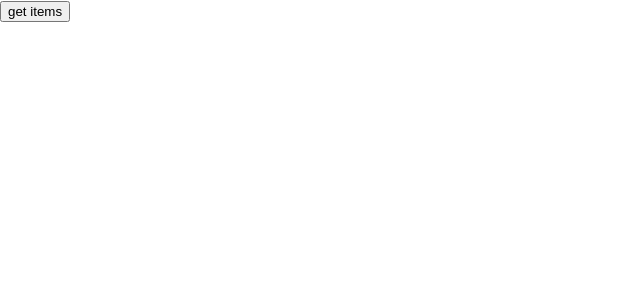
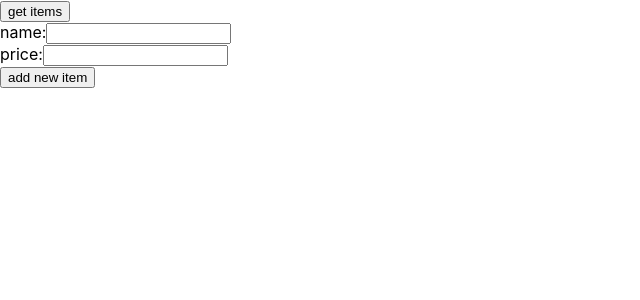
Before and after one commit to Lidan-Huang/react--shoppinglist, a React (Create React App) app: page / in a window 1280 px wide. Shown: the top 300 px of the page, without its empty margins (0-640 px from the left). Built offline with nearby package versions, Linux system fonts and the light colour scheme.

Commit message:
added AddItemForm component

```diff
--- a/src/App.js
+++ b/src/App.js
@@ -1,6 +1,7 @@
 // import {useEffect, useState}
 import {useState} from 'react';
 import Item from './components/Item';
+import AddItemForm from './components/AddItemForm';
 import { v4 as uuid } from 'uuid';
 import './App.css';
 
@@ -8,6 +9,7 @@ const BASE_URL = "http://localhost:3001/items";
 
 function App() {
   const [data, setData] = useState(null);
+  // const [newItem, setNewItem] = useState(null);
 
   //items is a function
   const items = async() => {
@@ -23,13 +25,33 @@ function App() {
         })
   };
 
-  console.log("data", data);
+
+
+  const updateNewItem =  async({name, price}) => {
+      await fetch(`${BASE_URL}`,{
+        method: 'POST',
+        headers: {
+          'Content-Type': 'application/json',
+        },
+        body: JSON.stringify({name, price}),
+      })
+      .then(res => {
+        if(res.ok) return res.json()
+      })
+      .then(res => {
+        const newRes = {...res.added, id: uuid()};
+        setData((d) => [...d, newRes]);
+      });
+  };
+
   return (
    <div>
     <button className="App items-btn" onClick={() => items()}>get items</button>
     {data && data.map((d) => {
       return <Item name={d.name} price={d.price} key={d.id}/>
     })}
+    <AddItemForm updateNewItem={updateNewItem} />
+
    </div>
   );
 }
--- /dev/null
+++ b/src/components/AddItemForm.js
@@ -0,0 +1,53 @@
+import { useState } from "react";
+
+const DEFAULT_ITEM = {name: "", price: ""};
+
+const AddItemForm = ({ updateNewItem }) => {
+  const [formData, setFormData] = useState(DEFAULT_ITEM);
+
+  function handleChange(evt) {
+    const {name, value} = evt.target;
+    setFormData((fData) => (
+      {
+        ...fData,
+        [name]: value,
+      }
+    ));
+  }
+
+  function handleSubmit(evt) {
+    evt.preventDefault();
+    updateNewItem(formData);
+    setFormData(DEFAULT_ITEM);
+  }
+
+  return(
+    <form className="AddItem" onSubmit={handleSubmit}>
+      <label htmlFor="item-name">
+        name:
+      </label>
+      <input
+        id="item-name"
+        name='name'
+        value={formData.name}
+        type='text'
+        onChange={handleChange}
+      />
+      <br></br>
+      <label htmlFor="item-price">
+        price:
+      </label>
+      <input
+        id="item-price"
+        name='price'
+        value={formData.price}
+        type='text'
+        onChange={handleChange}
+      />
+      <br></br>
+      <button className="AddItem add-item-btn">add new item</button>
+    </form>
+  );
+}
+
+export default AddItemForm;
```
